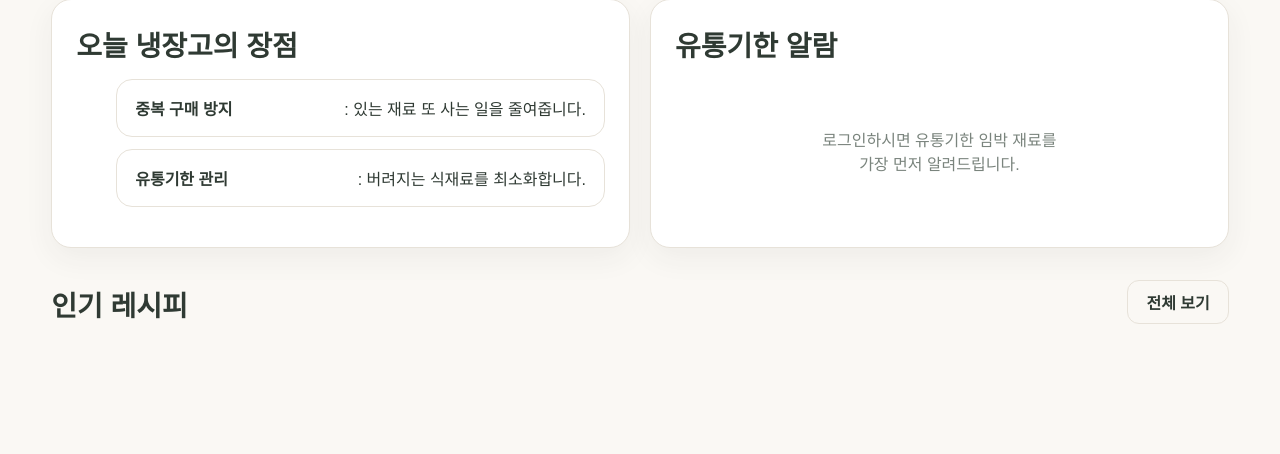
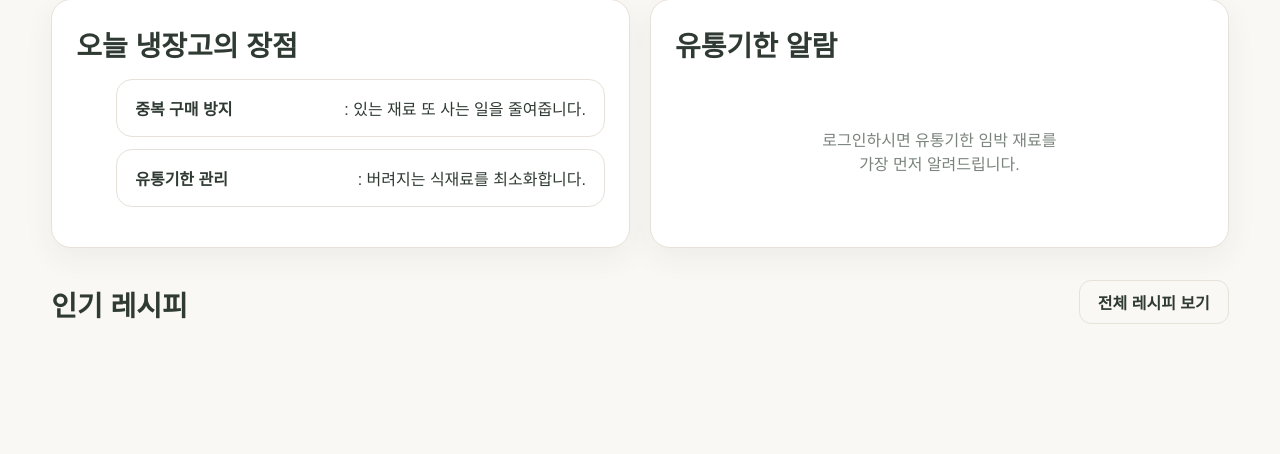
Before and after one commit to FoggyCaligo/project_week1, a Flask app: page / in a window 1280 px wide. Shown: the part 467-921 px from the top of the page. Run offline with Flask 3, Linux system fonts and the light colour scheme; data that the repository does not hold is empty; parts of the project's set-up code (start-up, migrations or seed data) failed here and were passed over; some libraries are stand-ins or nearby versions.

Commit message:
fix: 회원 / 비회원 페이지 이동

```diff
--- a/templates/home.html
+++ b/templates/home.html
@@ -117,7 +117,9 @@
   <div class="container">
     <div class="sectionHeader">
       <h2 class="sectionTitle">{% if currentUser %}맞춤 추천 요리{% else %}인기 레시피{% endif %}</h2>
-      <a href="{{ url_for('main.allRecipesPage') }}" class="btn btnGhost">전체 보기</a>
+      <a href="{{ url_for('main.recommendPage') if currentUser else url_for('main.allRecipesPage') }}" class="btn btnGhost">
+        {% if currentUser %}맞춤 추천 더보기{% else %}전체 레시피 보기{% endif %}
+      </a>
     </div>
     <div class="grid3">
   {% for recipe in todayRecipes %}
```
